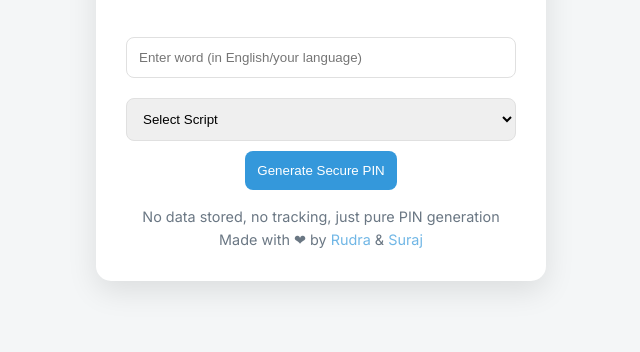
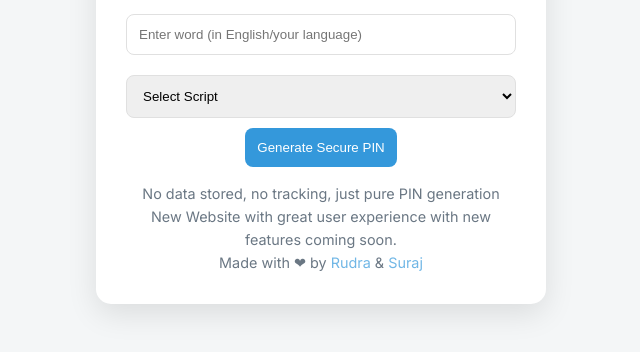
Before and after one commit to project-lepton/matrapin-frontend, a plain HTML site: page index.html in a window 1280 px wide. Shown: the part 332-684 px from the top of the page, without its empty margins (319-959 px from the left). Drawn offline with Linux system fonts and the light colour scheme.

Commit message:
info: new website coming soon

```diff
--- a/index.html
+++ b/index.html
@@ -95,6 +95,7 @@
         </div>
         <div class="info-section">
             <p>No data stored, no tracking, just pure PIN generation</p>
+            <p>New Website with great user experience with new features coming soon.</p>
             <p>Made with &#x2764;</i> by
                 <a href="https://rudraprsd.github.io/" target="_blank" rel="noopener noreferrer">Rudra</a> &
                 <a href="https://sk-panigrahi.github.io/" target="_blank" rel="noopener noreferrer">Suraj</a></p>
```
